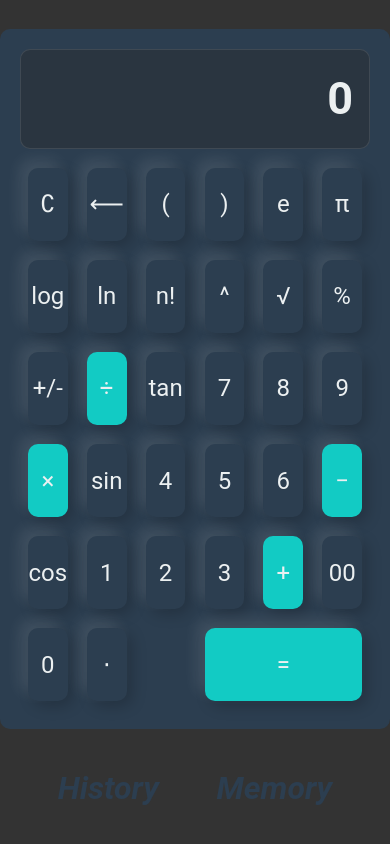
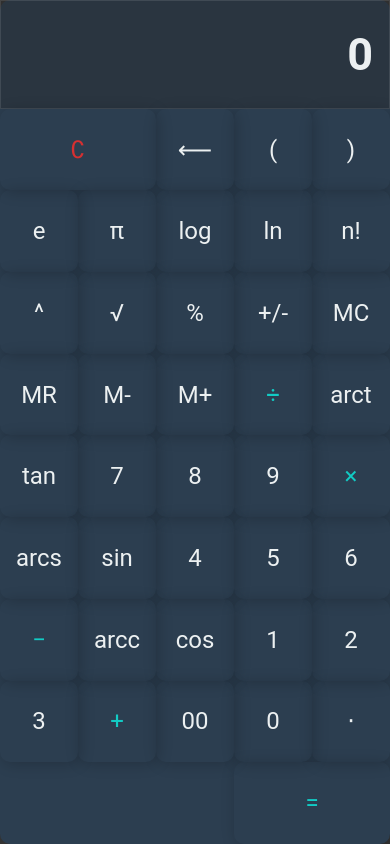
Before and after one commit to CristianGonzalez24/calculator-web, a website built with Vite: page index.html in a window 390 px wide. Built offline with nearby package versions, Linux system fonts and the light colour scheme.

Commit message:
Fix:
Fix styles in CSS

```diff
--- a/style.css
+++ b/style.css
@@ -102,7 +102,7 @@
   .container{
       background-image: none;
   }
-  .calculator{
+  .container__calculator{
     grid-template-columns: repeat(5, 1fr);
     width: 100%;
     height: 100vh;
@@ -110,22 +110,22 @@
     padding: 0;
     margin: 0;
   }
-  .calculator .display{
+  .calculator__display{
     margin-bottom: 0;
     border-radius: 0;
   }
-  .history-container, .memory, #error-message{
+  .container__node, .calculator__error{
     display: none;
   }
-  .btn{
+  .calculator__btn{
     margin: 0;
     box-shadow: 2px 2px 15px rgba(0, 0, 0, 0.2);
   }
-  .btn.operator{
+  .calculator__btn.operator{
     background-color: transparent;
     color: #12CBC4;
   }
-  .btn.clear{
+  .calculator__btn.clear{
     grid-column: 1 / 3;
     color: #d63031;
   }
```
